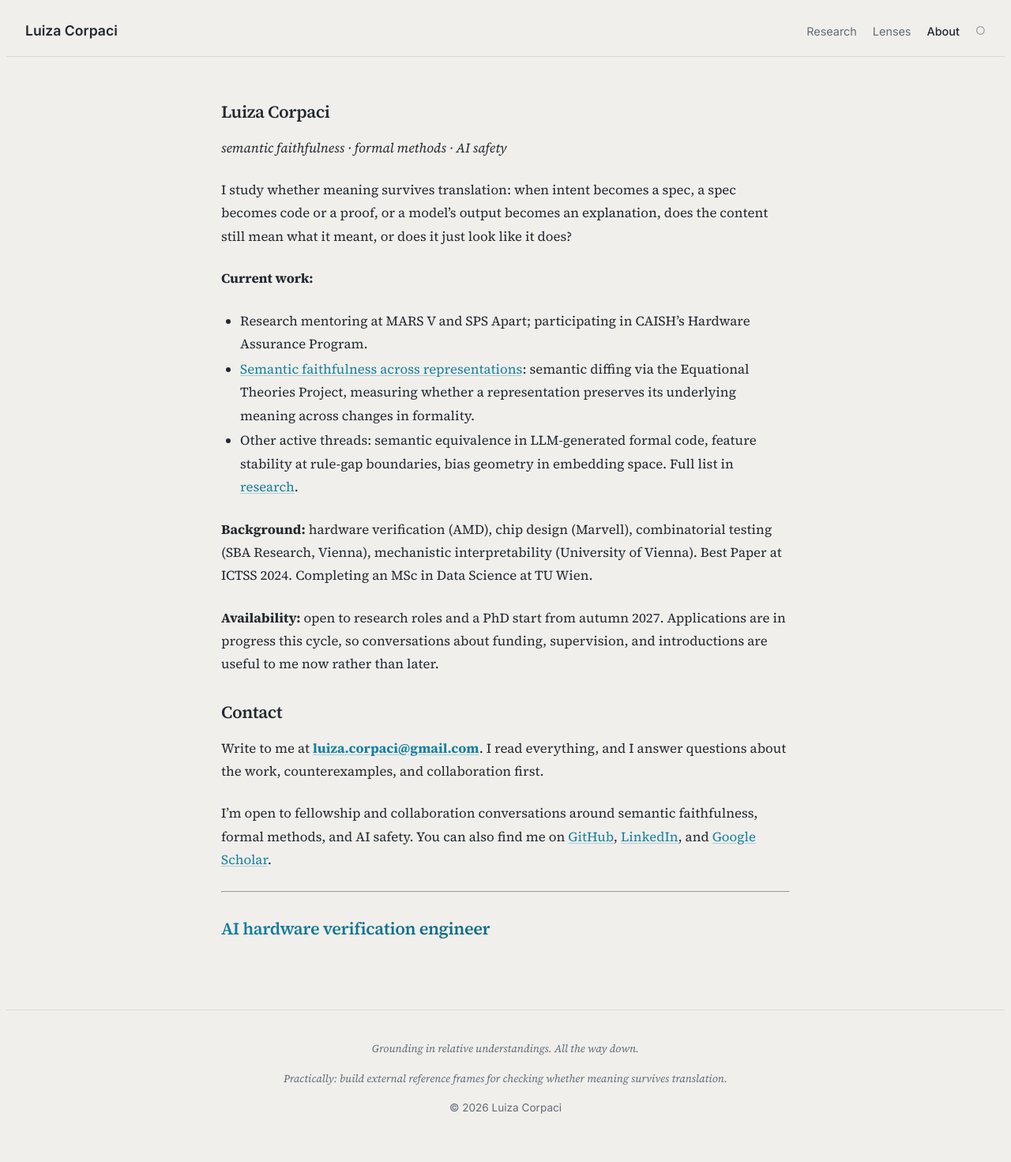
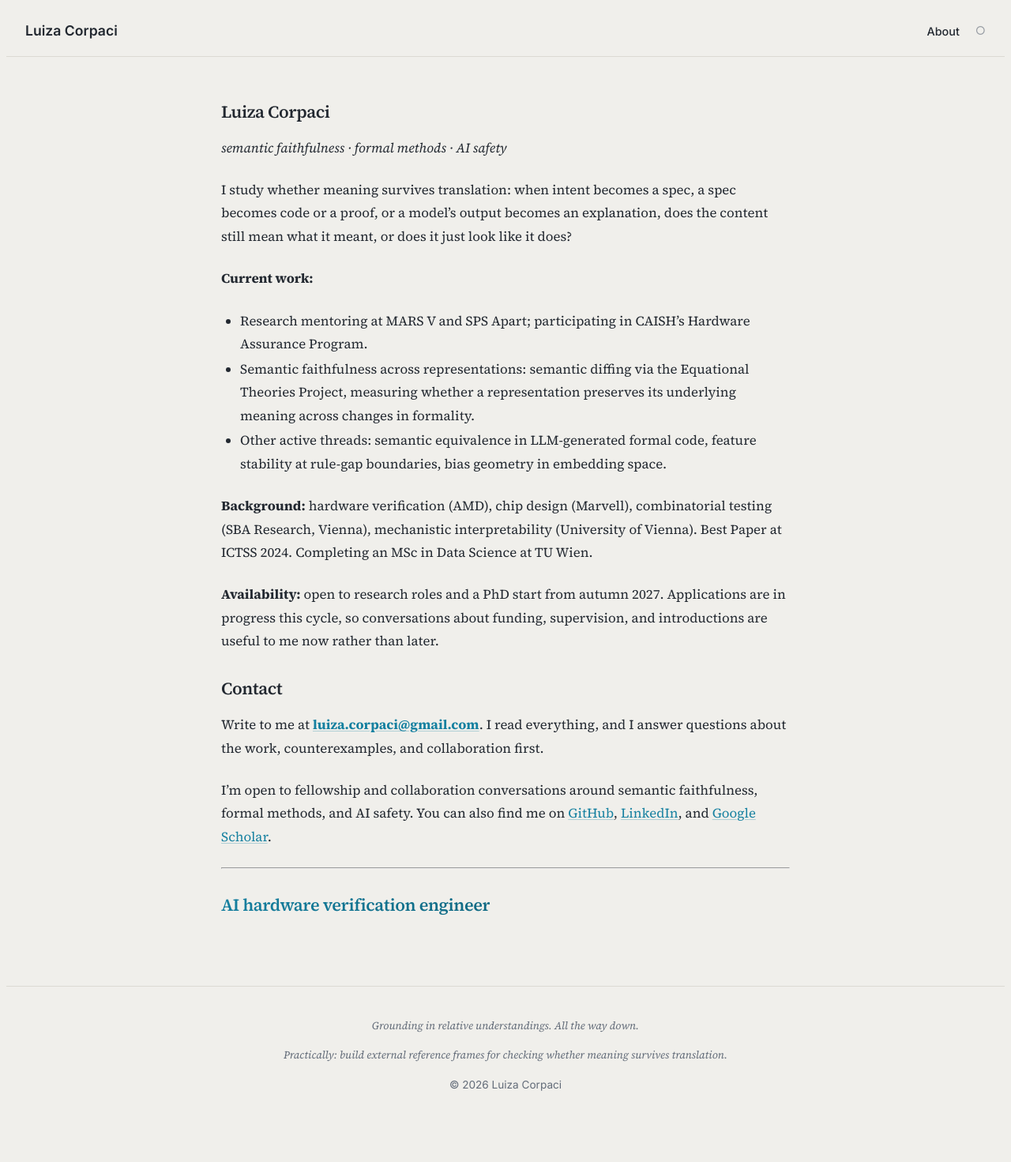
Before and after one commit to corpaci/corpaci.github.io, a Jekyll site: the page built from about.md, in a window 1280 px wide. Shown: the whole page at 79% size. Built offline with Jekyll 4.4.1, drawn with Linux system fonts in a browser that asks for light colours; after the commit the page ends 1441 px from its top, so only the background shows below that.

Commit message:
simplified

```diff
--- a/_layouts/default.html
+++ b/_layouts/default.html
@@ -20,8 +20,6 @@
     {% assign has_strata = false %}
     {% if content contains 'class="in-night' or content contains 'class="in-beyond' or content contains 'class="night-only' or content contains 'class="beyond-only' %}{% assign has_strata = true %}{% endif %}
     <div class="nav-links">
-      <a class="nav-link{% if page.url == '/research/' %} active{% endif %}" href="/research/">Research</a>
-      <a class="nav-link{% if page.url == '/lenses/' %} active{% endif %}" href="/lenses/">Lenses</a>
       <a class="nav-link{% if page.url == '/about/' %} active{% endif %}" href="/about/">About</a>
       <button class="theme-toggle{% if has_strata %} theme-toggle-breathe{% endif %}" onclick="toggleTheme()" aria-label="Switch theme (day / night / spectrum)">◐</button>
     </div>
--- a/about.md
+++ b/about.md
@@ -14,8 +14,8 @@ I study whether meaning survives translation: when intent becomes a spec, a spec
 
 **Current work:**
 - Research mentoring at MARS V and SPS Apart; participating in CAISH’s Hardware Assurance Program.
-- [Semantic faithfulness across representations](/research/#semantic-faithfulness): semantic diffing via the Equational Theories Project, measuring whether a representation preserves its underlying meaning across changes in formality.
-- Other active threads: semantic equivalence in LLM-generated formal code, feature stability at rule-gap boundaries, bias geometry in embedding space. Full list in [research](/research/).
+- Semantic faithfulness across representations: semantic diffing via the Equational Theories Project, measuring whether a representation preserves its underlying meaning across changes in formality.
+- Other active threads: semantic equivalence in LLM-generated formal code, feature stability at rule-gap boundaries, bias geometry in embedding space.
 
 **Background:** hardware verification (AMD), chip design (Marvell), combinatorial testing (SBA Research, Vienna), mechanistic interpretability (University of Vienna). Best Paper at ICTSS 2024. Completing an MSc in Data Science at TU Wien.
 
--- a/css/main.css
+++ b/css/main.css
@@ -819,91 +819,3 @@ sup[id^="fnref:"] a {
     display: none;
   }
 }
-
-/* Lenses: three angles on one program (/lenses/) */
-.lens-readings {
-  display: grid;
-  grid-template-columns: repeat(3, 1fr);
-  gap: 1.5rem;
-  margin: 1.5rem 0 2rem;
-}
-
-.lens-reading {
-  padding: 1.1rem 1.2rem;
-  border: 1px solid var(--border-color);
-  background: var(--code-bg);
-  font-size: 0.93rem;
-  line-height: 1.6;
-}
-
-.lens-reading p:last-child {
-  margin-bottom: 0;
-}
-
-.lens-reading-label {
-  font-family: var(--font-sans);
-  font-size: 0.7rem;
-  font-weight: 600;
-  letter-spacing: 0.06em;
-  text-transform: uppercase;
-  color: var(--accent);
-  margin-bottom: 0.6rem;
-}
-
-.lens-card {
-  margin-bottom: 2rem;
-  padding-bottom: 1.5rem;
-  border-bottom: 1px solid var(--border-color);
-}
-
-.lens-card:last-of-type {
-  border-bottom: none;
-}
-
-.lens-card-head {
-  display: flex;
-  align-items: baseline;
-  flex-wrap: wrap;
-  gap: 0.7rem;
-  margin-bottom: 0.5rem;
-}
-
-.lens-name {
-  font-family: var(--font-sans);
-  font-size: 1.05rem;
-  font-weight: 600;
-  color: var(--text-primary);
-}
-
-.lens-question {
-  font-family: var(--font-sans);
-  font-size: 0.84rem;
-  font-style: italic;
-  color: var(--text-secondary);
-}
-
-.lens-path {
-  margin-top: 0.9rem;
-  list-style: none;
-  padding-left: 0;
-}
-
-.lens-path li {
-  margin-bottom: 0.55rem;
-  padding-left: 1rem;
-  border-left: 2px solid var(--border-color);
-}
-
-.lens-why {
-  display: block;
-  font-family: var(--font-sans);
-  font-size: 0.82rem;
-  color: var(--text-secondary);
-}
-
-@media (max-width: 800px) {
-  .lens-readings {
-    grid-template-columns: 1fr;
-    gap: 1rem;
-  }
-}
--- a/index.html
+++ b/index.html
@@ -5,7 +5,6 @@ description: "Luiza Corpaci builds certificate backed methods for detecting sema
 <div class="home-identity">
   <h1>Luiza Corpaci</h1>
   <p>I study and build certificate-backed methods for detecting semantic drift in AI-generated specifications, proofs, and other artifacts. I currently mentor research at MARS V and SPS Apart, participate in CAISH’s Hardware Assurance Program, and am completing an MSc in Data Science at TU Wien.</p>
-  <p><a href="/research/">Current research</a> &middot; <a href="/lenses/">Three lenses</a> &middot; <a href="/#writing">Writing</a> &middot; <a href="mailto:luiza.corpaci@gmail.com">luiza.corpaci@gmail.com</a></p>
 </div>
 
 <!-- <div class="home-questions">
--- a/llms.txt
+++ b/llms.txt
@@ -5,8 +5,6 @@
 I study and build certificate-backed methods for detecting semantic drift in AI-generated specifications, proofs, and other artifacts. I currently mentor research at MARS V and SPS Apart, participate in CAISH’s Hardware Assurance Program, and am completing an MSc in Data Science at TU Wien.
 
 ## Start here
-- /research/: active research threads and publications
-- /lenses/: the same core claim read as engineering, as measurement, and as philosophy
 - /blog/limits-of-formalization: what formal systems can and cannot reach, and what that means for honest AI
 - /limits/: interactive walkthrough of the self-reference limits (Liar, Tarski, Gödel, alignment)
 - /map/: interactive map of 24 self-reference instances, from quines to Gödel to ELK
```
Also changed, not shown: _data/lenses.yml (deleted, +0 -70 lines), lenses.md (deleted, +0 -66 lines), research.md (deleted, +0 -105 lines).
